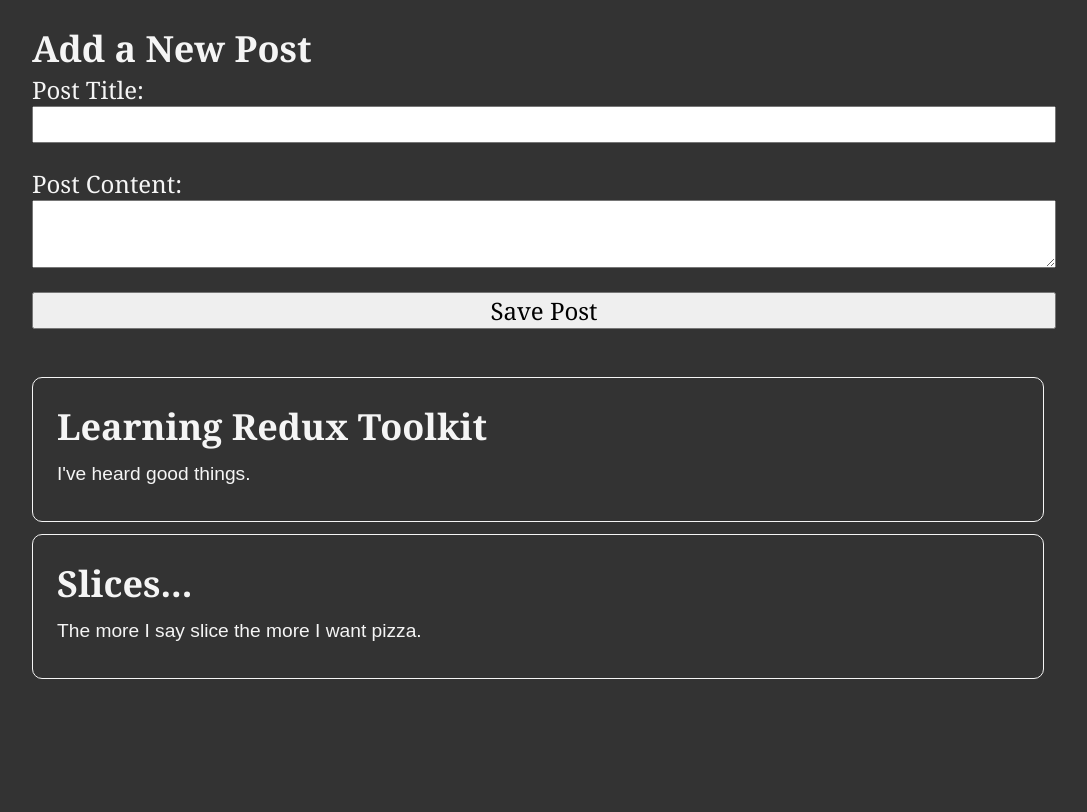
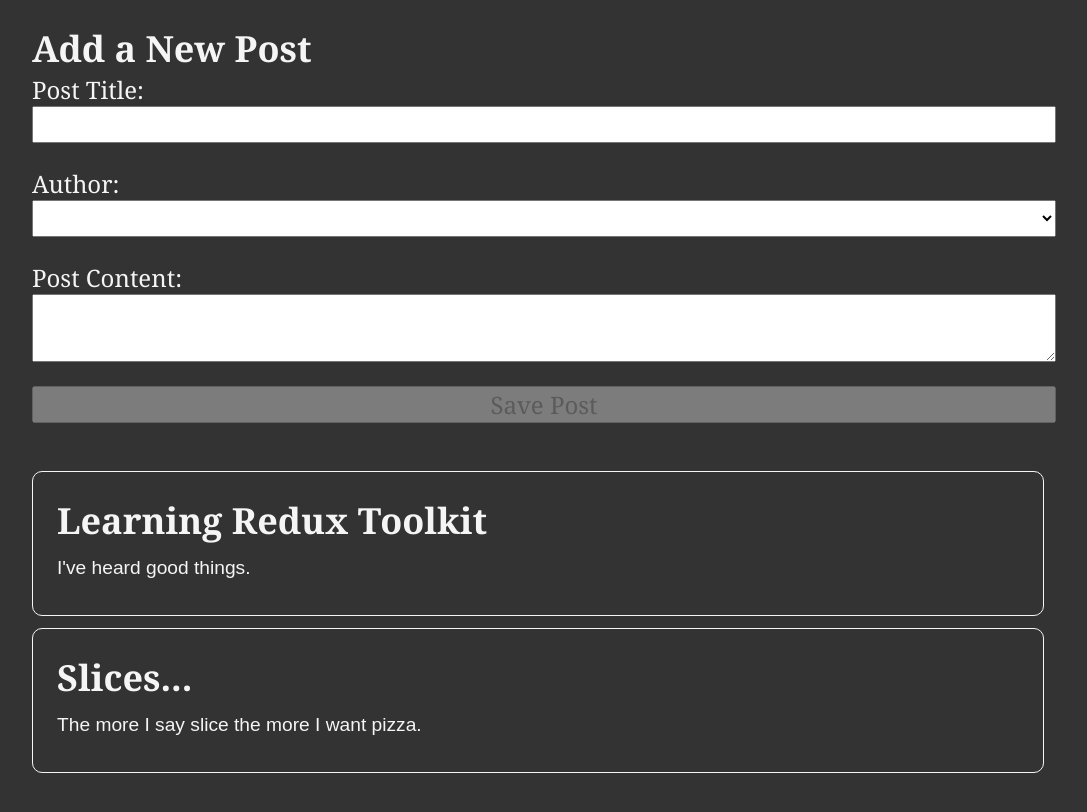
Before and after one commit to VladimirovMario/Sandbox, a React (Create React App) app in the folder 02. Redux/01. React Redux Toolkit for Beginners/03. Blog Posts/: page / in a window 1280 px wide. Shown: the top 812 px of the page, without its empty margins (96-1183 px from the left). Built offline with nearby package versions, Linux system fonts and the light colour scheme.

Commit message:
feat: Enhance AddPostForm with author selection
- Added a dropdown menu to select the author of the post.
- Improved input validation for form submission.
- Updated comments for clarity and documentation.

```diff
--- a/02. Redux/01. React Redux Toolkit for Beginners/03. Blog Posts/src/features/posts/AddPostForm.js
+++ b/02. Redux/01. React Redux Toolkit for Beginners/03. Blog Posts/src/features/posts/AddPostForm.js
@@ -1,28 +1,35 @@
 import { useState } from 'react';
-import { useDispatch } from 'react-redux';
+import { useDispatch, useSelector } from 'react-redux';
 
 import { postAdded } from './postsSlice';
+import { selectAllUsers } from '../users/usersSlice';
 
 export default function AddPostForm() {
   const dispatch = useDispatch();
 
+  // Select all users from the Redux store
+  const users = useSelector(selectAllUsers);
+
   // State to store form input values
-  const [values, setValues] = useState({ title: '', content: '' });
+  const [values, setValues] = useState({ title: '', content: '', userId: '' });
+  const { title, content, userId } = values;
 
   // Function to handle input changes
   function handleChange(e) {
-    // Update the specific field (title or content) in the 'values' state
+    // Update the specific field (title, content, or userId) in the 'values' state
     setValues((state) => ({ ...state, [e.target.name]: e.target.value }));
   }
+
+  // Determine if the form can be saved based on input values
+  const canSave = Boolean(title) && Boolean(content) && Boolean(userId);
 
   // Function to handle form submission
   function handlePostSave(e) {
     e.preventDefault();
 
-    // Check if both 'title' and 'content' fields have values
-    if (values.title && values.content) {
-      // Dispatch the 'postAdded' action with title and content as parameters
-      dispatch(postAdded(values.title, values.content));
+    if (canSave) {
+      // Dispatch the 'postAdded' action with title, content, and userId as parameters
+      dispatch(postAdded(title, content, userId));
 
       // Reset form fields to empty strings
       setValues(
@@ -30,6 +37,13 @@ export default function AddPostForm() {
       );
     }
   }
+
+  // Create options for the user dropdown menu
+  const usersOptions = users.map((user) => (
+    <option key={user.id} value={user.id}>
+      {user.name}
+    </option>
+  ));
 
   return (
     <section>
@@ -44,6 +58,17 @@ export default function AddPostForm() {
           value={values.title}
           onChange={handleChange}
         />
+        {/* Dropdown menu for choosing the author */}
+        <label htmlFor="postAuthor">Author:</label>
+        <select
+          id="postAuthor"
+          name="userId"
+          value={values.userId}
+          onChange={handleChange}
+        >
+          <option value=""></option> {/* Empty option for no author selected */}
+          {usersOptions} {/* Populate user options */}
+        </select>
         {/* Input for Post Content */}
         <label htmlFor="content">Post Content:</label>
         <textarea
@@ -54,7 +79,8 @@ export default function AddPostForm() {
           onChange={handleChange}
         />
         {/* Submit Button */}
-        <button>Save Post</button>
+        <button disabled={!canSave}>Save Post</button>{' '}
+        {/* Disable if canSave is false */}
       </form>
     </section>
   );
--- a/02. Redux/01. React Redux Toolkit for Beginners/03. Blog Posts/src/features/posts/postsSlice.js
+++ b/02. Redux/01. React Redux Toolkit for Beginners/03. Blog Posts/src/features/posts/postsSlice.js
@@ -24,12 +24,13 @@ const postsSlice = createSlice({
       reducer(state, action) {
         state.push(action.payload);
       },
-      prepare(title, content) {
+      prepare(title, content, userId) {
         return {
           payload: {
             id: nanoid(),
             title,
             content,
+            userId,
           },
         };
       },
```
